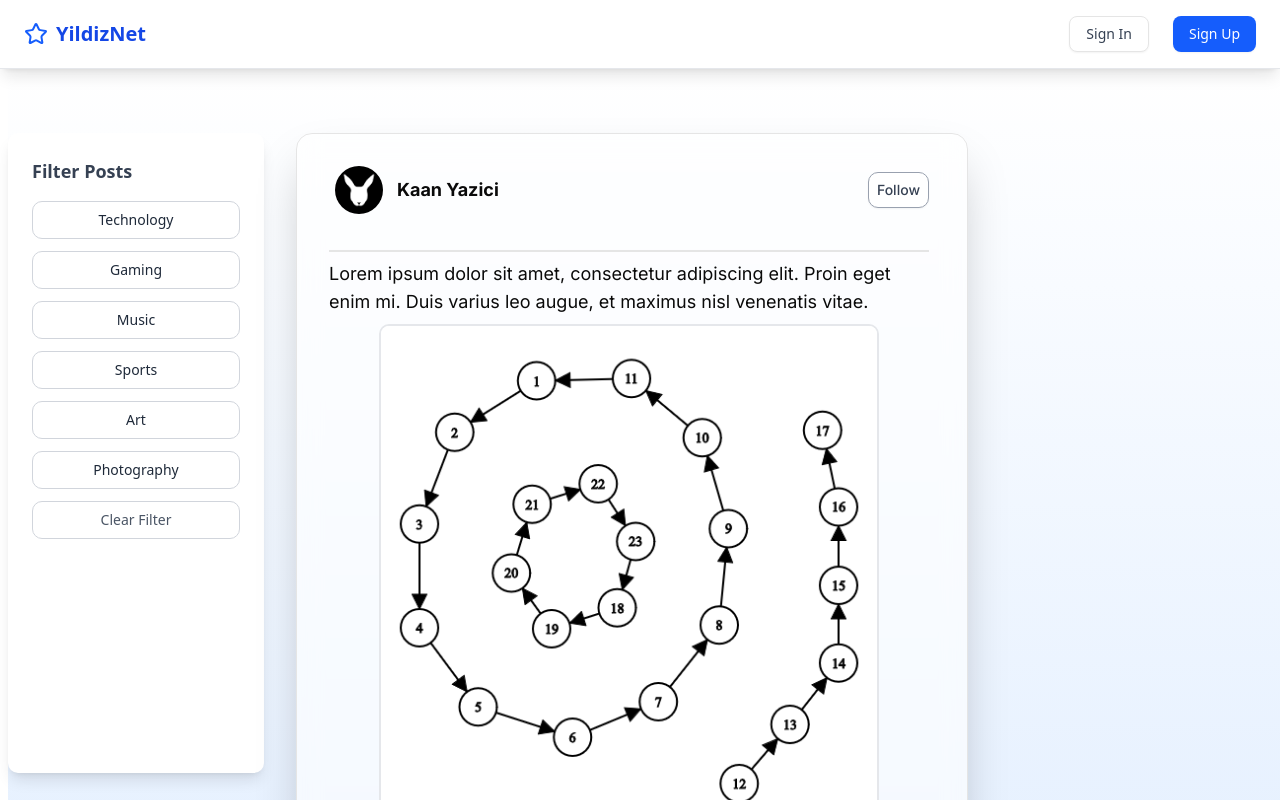
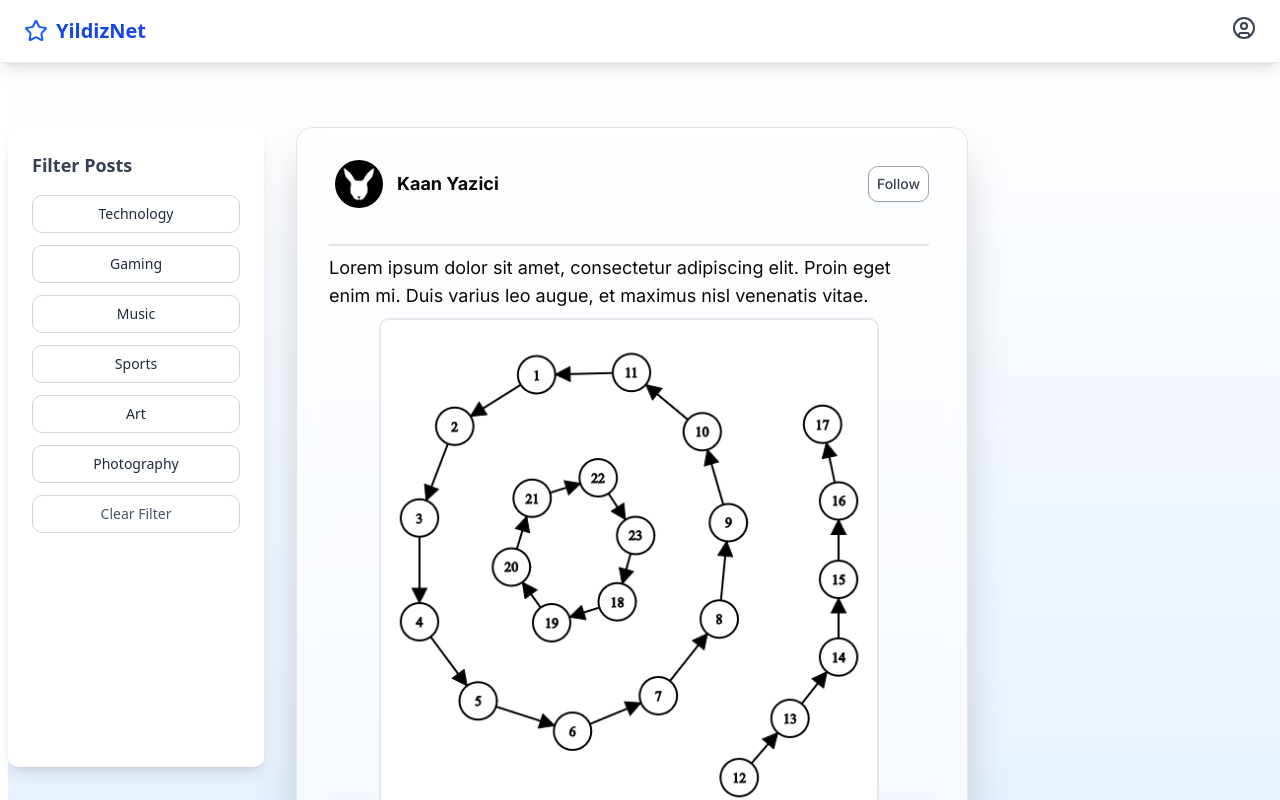
Before and after one commit to Stealthhy7512/blm2042, a Next.js app: page / in a window 1280 px wide. Shown: the top 800 px of the page. Built offline with nearby package versions, Linux system fonts and the light colour scheme.

Commit message:
Added dropdown-menu to Header

```diff
--- a/app/layout.tsx
+++ b/app/layout.tsx
@@ -24,7 +24,7 @@ export default function RootLayout({
 }: Readonly<{
   children: React.ReactNode;
 }>) {
-  const isAuthenticated = false // TODO: Replace with actual auth logic
+  const isAuthenticated = true // TODO: Replace with actual auth logic
   return (
     <html lang="en">
       <body
--- a/components/ui/Header.tsx
+++ b/components/ui/Header.tsx
@@ -1,10 +1,29 @@
 'use client'
 
 import Link from "next/link"
-import { UserCircle, Star, Settings, Users } from "lucide-react"
+import { UserCircle, Star, Settings, Users, LogOut, User, PlusCircle, SwitchCamera } from "lucide-react"
+import { useState, useRef, useEffect } from "react"
 import { Button } from "@/components/ui/button"
 
 export default function Header({ isAuthenticated }: { isAuthenticated: boolean }) {
+
+    ///        Dropdown Menu        ///
+    const [dropdownOpen, setDropdownOpen] = useState(false)
+    const dropdownRef = useRef<HTMLDivElement>(null)
+
+    useEffect(() => {
+      const handleClickOutside = (event: MouseEvent) => {
+        if (dropdownRef.current && !dropdownRef.current.contains(event.target as Node)) {
+          setDropdownOpen(false)
+        }
+      }
+      document.addEventListener("mousedown", handleClickOutside)
+      return () => {
+        document.removeEventListener("mousedown", handleClickOutside)
+      }
+    }, [])
+    ///////////////////////////////////////
+
     return (
         <header className="flex items-center justify-between px-6 py-4 bg-white/90 backdrop-blur-md shadow-lg border-b border-gray-200 sticky top-0 z-50">
             <Link href="/" className="flex items-center space-x-2">
@@ -16,15 +35,44 @@ export default function Header({ isAuthenticated }: { isAuthenticated: boolean }
                 {/* TODO: Add search bar */}
                 {isAuthenticated ? (
                     <div className="flex items-center space-x-4">
-                        {/* Community Button */}
-                        <Link href="/community">
-                            <Users className="w-6 h-6 text-gray-700 hover:text-blue-600 transition-all duration-300" />
-                        </Link>
-                        {/* Profile Icon */}
-                        <Link href="/profile">
-                            <UserCircle className="w-6 h-6 text-gray-700 hover:text-blue-600 transition-all duration-300" />
-                        </Link>
+                        {/*<Link href="/community">
+                      <Users className="w-6 h-6 text-gray-700 hover:text-blue-600 transition-all duration-300" />
+                    </Link>*/}
+
+                    {/* Dropdown Trigger */}
+                    <div className="relative" ref={dropdownRef}>
+                      <button onClick={() => setDropdownOpen(!dropdownOpen)}>
+                        <UserCircle className="w-6 h-6 text-gray-700 hover:text-blue-600 transition-all duration-300" />
+                      </button>
+
+                      {/* Dropdown Menu */}
+                      {dropdownOpen && (
+                        <div className="absolute right-0 mt-2 w-48 bg-white border border-gray-200 shadow-md rounded-md z-50">
+                            {/* TODO: Root to user profile */}
+                            <Link href="/{username}" className="px-4 py-2 hover:bg-gray-100 flex items-center">
+                                <User className="w-4 h-4 mr-2" />View Profile</Link>
+
+                            <Link href="/add-post" className="px-4 py-2 hover:bg-gray-100 flex items-center">
+                                <PlusCircle className="w-4 h-4 mr-2" />Add Post</Link>
+
+                            <Link href="/settings" className="px-4 py-2 hover:bg-gray-100 flex items-center">
+                                <Settings className="w-4 h-4 mr-2" />Settings</Link>
+
+                            {/* TODO: Root to create community */}
+                            <Link href="/create-community" className="px-4 py-2 hover:bg-gray-100 flex items-center">
+                                <Users className="w-4 h-4 mr-2" />Create Community</Link>
+
+                            {/* TODO: Might swap to community account or just logout and root to login */}
+                            <button className="w-full px-4 py-2 hover:bg-gray-100 flex items-center">
+                                <SwitchCamera className="w-4 h-4 mr-2" />Change Account</button>
+
+                            {/* TODO: logout*/}
+                            <button className="w-full px-4 py-2 hover:bg-red-100 text-red-600 flex items-center">
+                                <LogOut className="w-4 h-4 mr-2" />Log Out</button>
+                        </div>
+                      )}
                     </div>
+                  </div>
                 ) : (
                     <>
                         <Link href="/signin">
```
